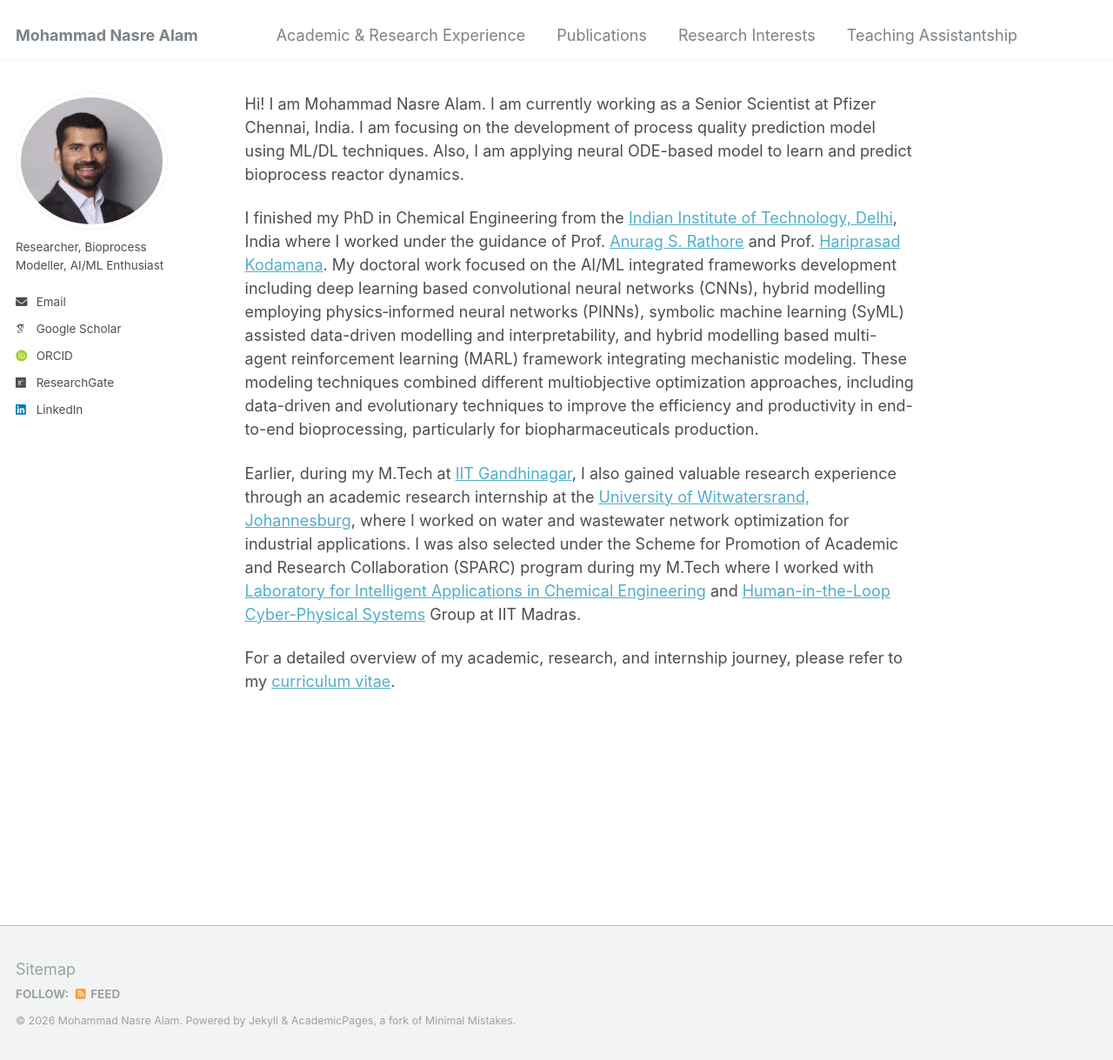
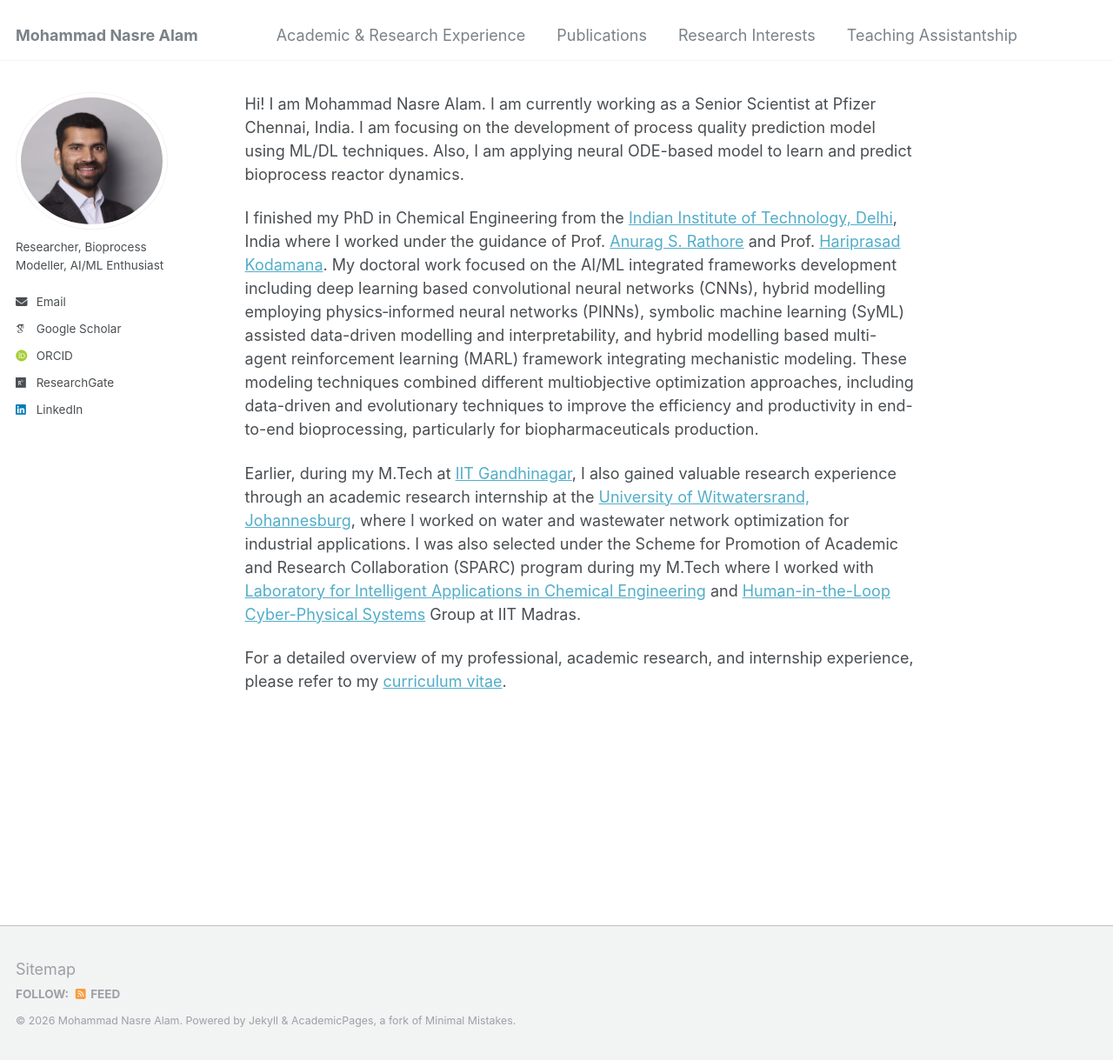
Before and after one commit to mdnasreiit/mdnasreiit.github.io, a Jekyll site: the page built from _pages/about.md, in a window 1280 px wide and 1219 px high. Shown: the whole window at 87% size. Built offline with Jekyll 4.4.1, drawn with Linux system fonts in a browser that asks for light colours; some web fonts are replaced.

Commit message:
Revise description of curriculum vitae reference
Updated the wording to reflect professional experience.

```diff
--- a/_pages/about.md
+++ b/_pages/about.md
@@ -13,4 +13,4 @@ I finished my PhD in Chemical Engineering from the [Indian Institute of Technolo
 
 Earlier, during my M.Tech at [IIT Gandhinagar](https://iitgn.ac.in/), I also gained valuable research experience through an academic research internship at the [University of Witwatersrand, Johannesburg](https://www.wits.ac.za/), where I worked on water and wastewater network optimization for industrial applications. I was also selected under the Scheme for Promotion of Academic and Research Collaboration (SPARC) program during my M.Tech where I worked with [Laboratory for Intelligent Applications in Chemical Engineering](https://home.iitm.ac.in/raj/) and [Human-in-the-Loop Cyber-Physical Systems](https://home.iitm.ac.in/babji.srinivasan/index.html) Group at IIT Madras.
 
-For a detailed overview of my academic, research, and internship journey, please refer to my [curriculum vitae](https://drive.google.com/file/d/1409JjZOCiwoabOxOmhlOhtApqRy6TC9u/view?usp=drive_link).
+For a detailed overview of my professional, academic research, and internship experience, please refer to my [curriculum vitae](https://drive.google.com/file/d/1409JjZOCiwoabOxOmhlOhtApqRy6TC9u/view?usp=drive_link).
```
